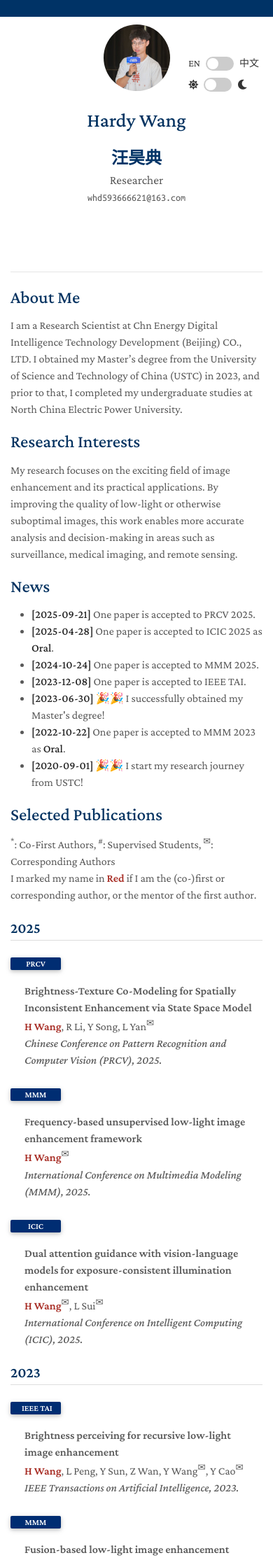
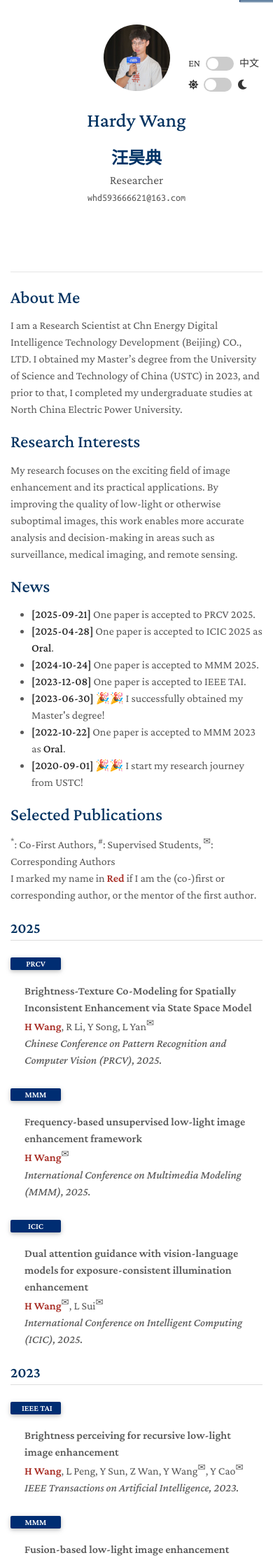
Before and after one commit to 7407810/hardywang.github.io, a Jekyll site: the page built from index.md, in a window 390 px wide. Shown: the top 2229 px of the page at 70% size. Built offline with Jekyll 4.4.1, drawn with Linux system fonts in a browser that asks for light colours; nearby versions of some CDN libraries; a style sheet for code colours, icons or effects is not loaded; our own code applies the rules of GitHub Pages for plain Markdown files.

Commit message:
Add files via upload

```diff
--- a/_layouts/homepage.html
+++ b/_layouts/homepage.html
@@ -255,6 +255,14 @@
         body.dark-mode strong {
           color: #00E6F6;
         }
+
+        /* Mobile-specific styles */
+        @media (max-width: 768px) {
+          body:not(.dark-mode) #headcolor {
+            background: #ffffff;
+            color: #333;
+          }
+        }
     </style>
 
     <!-- Top-right controls -->
```
